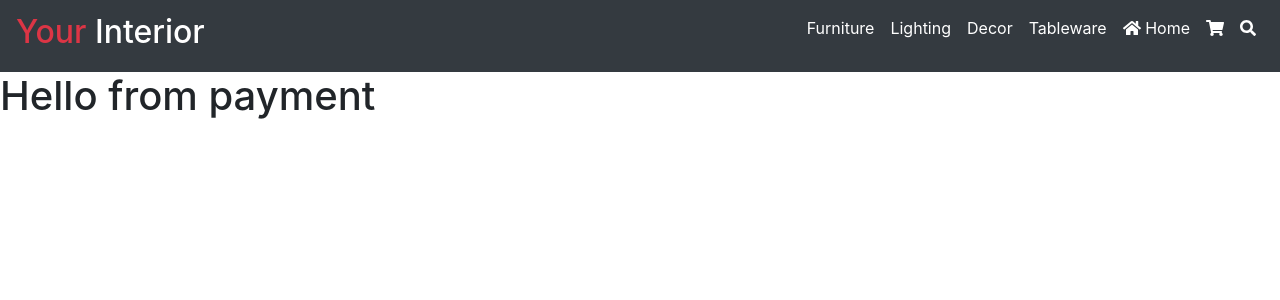
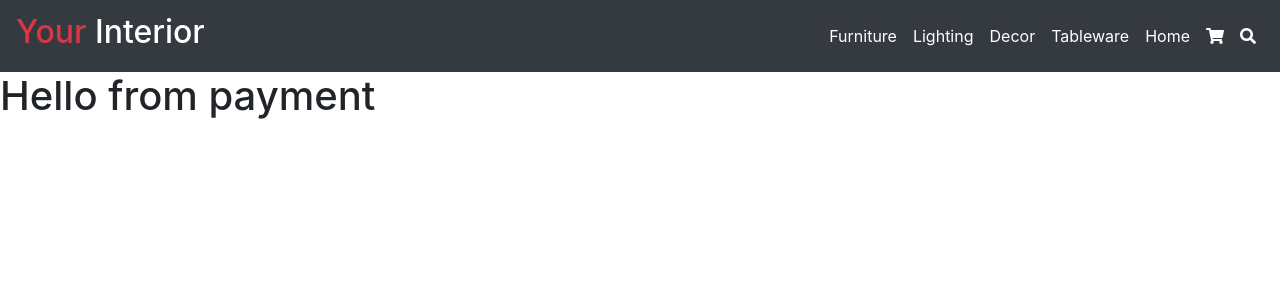
Before and after one commit to hooman734/e-commerce, a Next.js app: page /payment in a window 1280 px wide. Shown: the top 300 px of the page. Built offline with nearby package versions, Linux system fonts and the light colour scheme.

Commit message:
debugged

```diff
--- a/components/Global/Navbar.jsx
+++ b/components/Global/Navbar.jsx
@@ -19,35 +19,15 @@ const NavbarCP = () => {
             <Navbar.Collapse id="basic-navbar-nav">
 
                 <Nav className="ml-auto text-white">
-                    <Nav.Link href="#home" className="text-white">
-                        <p>
-                            Furniture
-                        </p>
+                    <Nav.Link href="#home" className="text-white">Furniture</Nav.Link>
+                    <Nav.Link href="#link" className="text-white">Lighting</Nav.Link>
+                    <Nav.Link href="#link"className="text-white" >Decor</Nav.Link>
+                    <Nav.Link href="#link" className="text-white" >Tableware</Nav.Link>
+                    <br/>
+                    <Nav.Link href="/" className="ml-auto text-white">{/*<i className="fas fa-home"></i>*/} Home</Nav.Link>
+                    <Nav.Link href={'/cart'} className="ml-auto text-white">
+                        <i className="fas fa-shopping-cart"/>
                     </Nav.Link>
-                    <Nav.Link href="#link" className="text-white">
-                        <p>
-                            Lighting
-                        </p>
-                    </Nav.Link>
-                    <Nav.Link href="#link"className="text-white" >
-                        <p>
-                            Decor
-                        </p>
-                    </Nav.Link>
-                    <Nav.Link href="#link" className="text-white" >
-                        <p>
-                            Tableware
-                        </p>
-                    </Nav.Link>
-                    <br/>
-                    <Nav.Link href="/" className="ml-auto text-white"><i className="fas fa-home"></i> Home</Nav.Link>
-                </Nav>
-                <Nav>
-                    <p>
-                        <Nav.Link href={'/cart'} className="ml-auto text-white">
-                            <i className="fas fa-shopping-cart"></i>
-                        </Nav.Link>
-                    </p>
                 </Nav>
                 <Form inline hidden={showSearch}>
                     <FormControl type="text" placeholder="Search" className="mr-sm-2" />
@@ -55,9 +35,7 @@ const NavbarCP = () => {
                 <Nav>
                     <a className="ml-auto" onClick={() => setShowSearch(!showSearch)}>
                         <Nav.Link className="text-white">
-                            <p>
-                                <i className="fas fa-search"></i>
-                            </p>
+                        <i className="fas fa-search"></i>
                         </Nav.Link>
                     </a>
                 </Nav>
```
